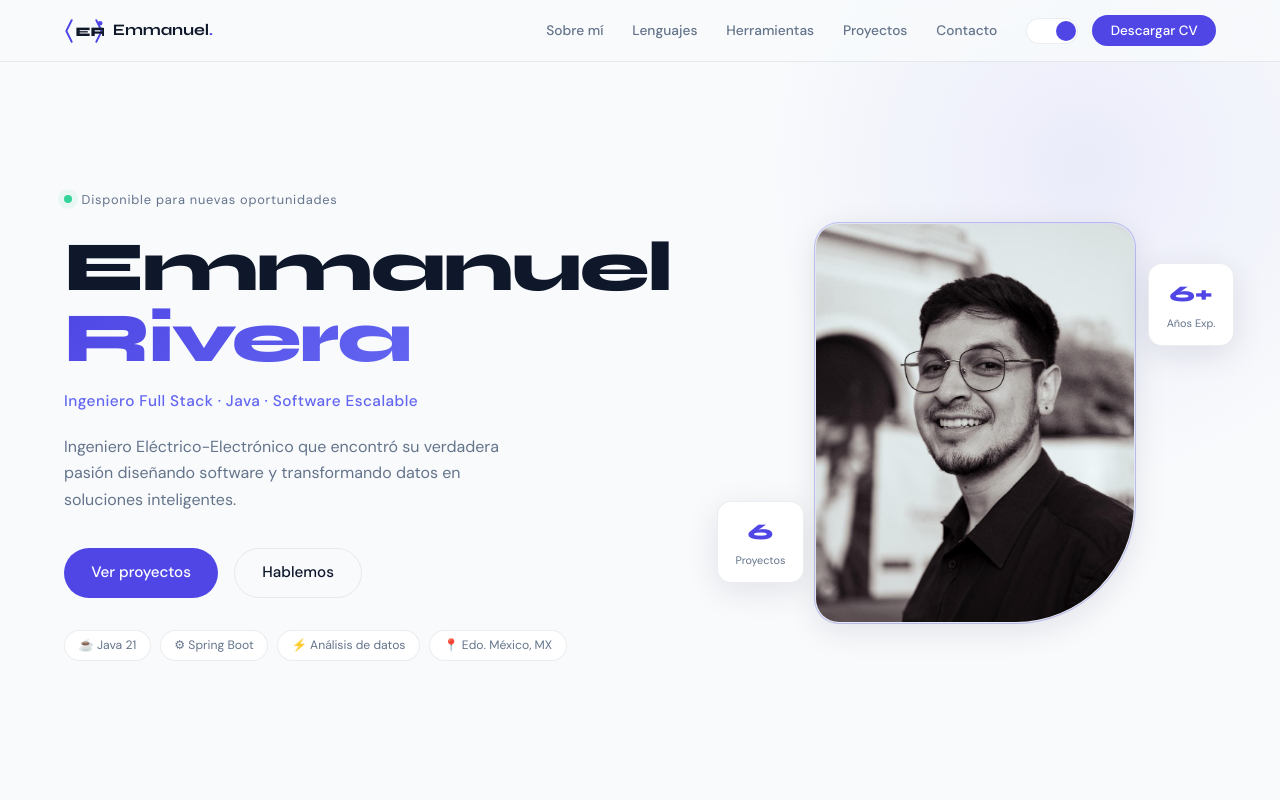
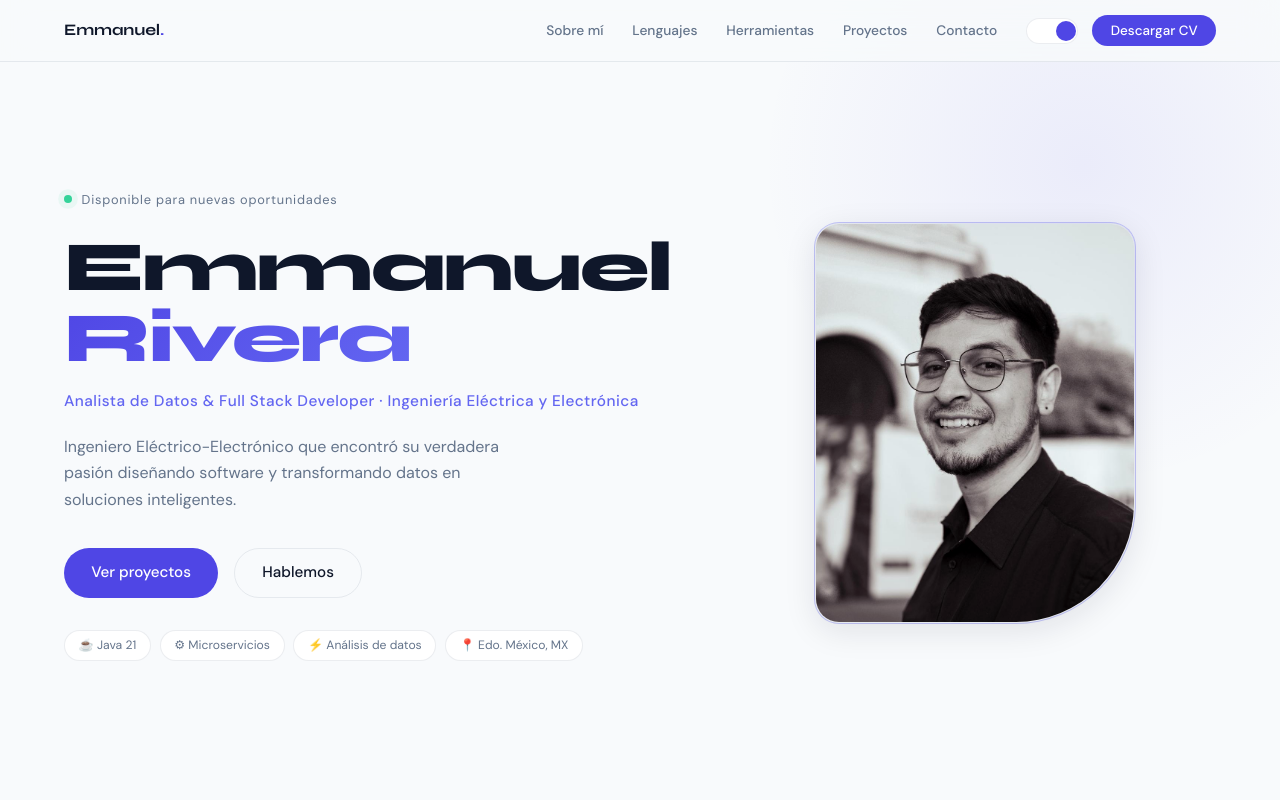
Before and after one commit to salvatorepop/salvatorepop.github.io, a website built with Vite: page index.html in a window 1280 px wide. Shown: the top 800 px of the page. Built offline with nearby package versions, Linux system fonts and the light colour scheme.

Commit message:
modificaciones basicas

```diff
--- a/index.html
+++ b/index.html
@@ -15,18 +15,7 @@
   <!-- ──────── NAV ──────── -->
   <nav id="nav">
 
-    <!-- LOGO SVG -->
     <a class="nav-logo" href="#inicio" aria-label="Emmanuel Rivera">
-      <svg class="logo-svg" viewBox="0 0 52 36" fill="none" xmlns="http://www.w3.org/2000/svg" aria-hidden="true">
-        <!-- Bracket izquierdo -->
-        <path d="M10 4 L3 18 L10 32" stroke="var(--accent)" stroke-width="2.5" stroke-linecap="round" stroke-linejoin="round" fill="none"/>
-        <!-- Bracket derecho -->
-        <path d="M42 4 L49 18 L42 32" stroke="var(--accent)" stroke-width="2.5" stroke-linecap="round" stroke-linejoin="round" fill="none"/>
-        <!-- E -->
-        <text x="15" y="24" font-family="Syne, sans-serif" font-weight="800" font-size="17" fill="var(--logo-text)">ER</text>
-        <!-- Punto acento -->
-        <circle cx="47" cy="8" r="3" fill="var(--accent)"/>
-      </svg>
       <span class="logo-name">Emmanuel<span class="logo-dot">.</span></span>
     </a>
 
@@ -63,7 +52,7 @@
       <h1 class="hero-name">
         Emmanuel<br /><em>Rivera</em>
       </h1>
-      <p class="hero-role">Ingeniero Full Stack · Java · Software Escalable</p>
+      <p class="hero-role">Analista de Datos & Full Stack Developer · Ingeniería Eléctrica y Electrónica</p>
       <p class="hero-desc">
         Ingeniero Eléctrico-Electrónico que encontró su verdadera pasión diseñando software
         y transformando datos en soluciones inteligentes.
@@ -74,7 +63,7 @@
       </div>
       <div class="hero-chips">
         <span>☕ Java 21</span>
-        <span>⚙ Spring Boot</span>
+        <span>⚙ Microservicios</span>
         <span>⚡ Análisis de datos</span>
         <span>📍 Edo. México, MX</span>
       </div>
@@ -82,14 +71,6 @@
     <div class="hero-photo-wrap">
       <div class="photo-frame">
         <img src="/src/assets/perfil.jpeg" alt="Emmanuel Rivera" class="hero-photo" />
-      </div>
-      <div class="photo-badge badge-top">
-        <span class="badge-num">6+</span>
-        <span class="badge-lab">Años Exp.</span>
-      </div>
-      <div class="photo-badge badge-bot">
-        <span class="badge-num">6</span>
-        <span class="badge-lab">Proyectos</span>
       </div>
     </div>
   </section>
--- a/src/script.js
+++ b/src/script.js
@@ -106,8 +106,8 @@ filterBtns.forEach(btn => {
 const navCvBtn = document.getElementById('nav-cv-btn');
 if (navCvBtn) {
   navCvBtn.addEventListener('click', () => {
-    alert('¡Pronto disponible! Sube tu CV a /src/assets/cv/EmmanuelRivera-CV.pdf y actualiza este enlace.');
-    // window.open('/src/assets/cv/EmmanuelRivera-CV.pdf', '_blank');
+     alert('¡Pronto disponible! Sube tu CV a /src/assets/cv/EmmanuelRivera-CV.pdf y actualiza este enlace.');
+     //window.open('/src/assets/cv/Emmanuel Rivera MendozaCV', '_blank');
   });
 }
 
```
Also changed, not shown: 1 other file.
